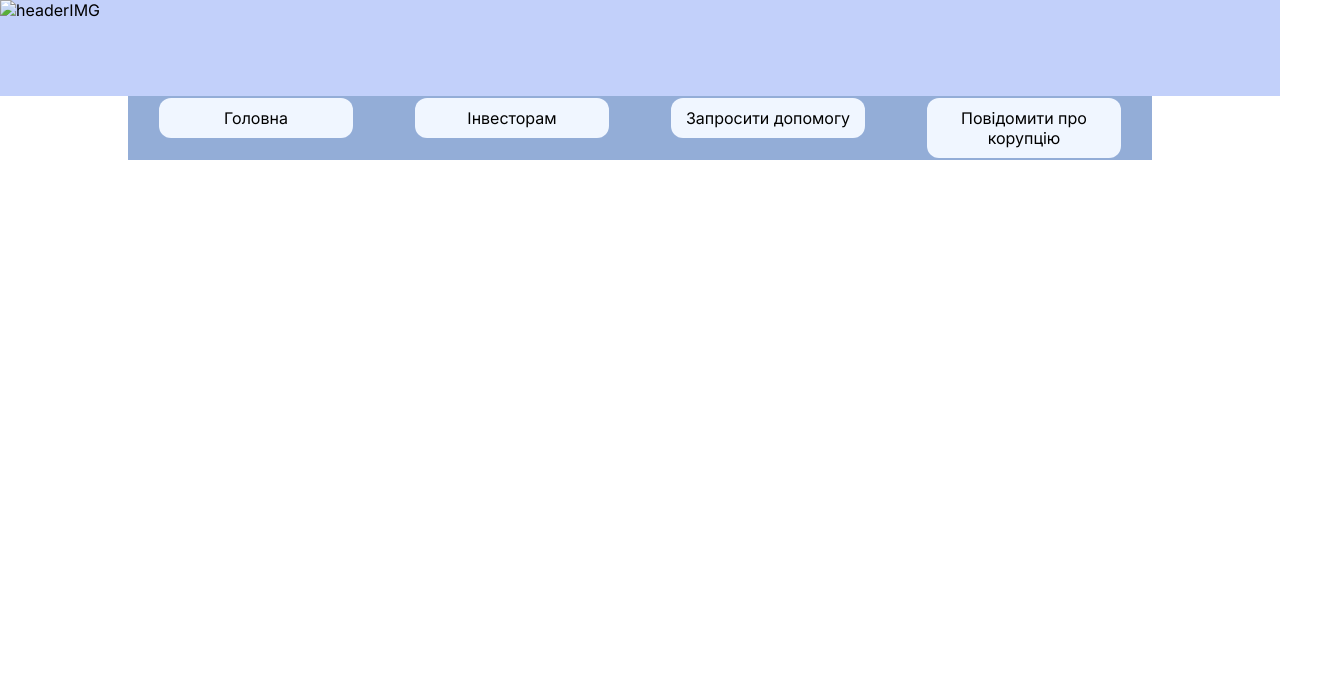
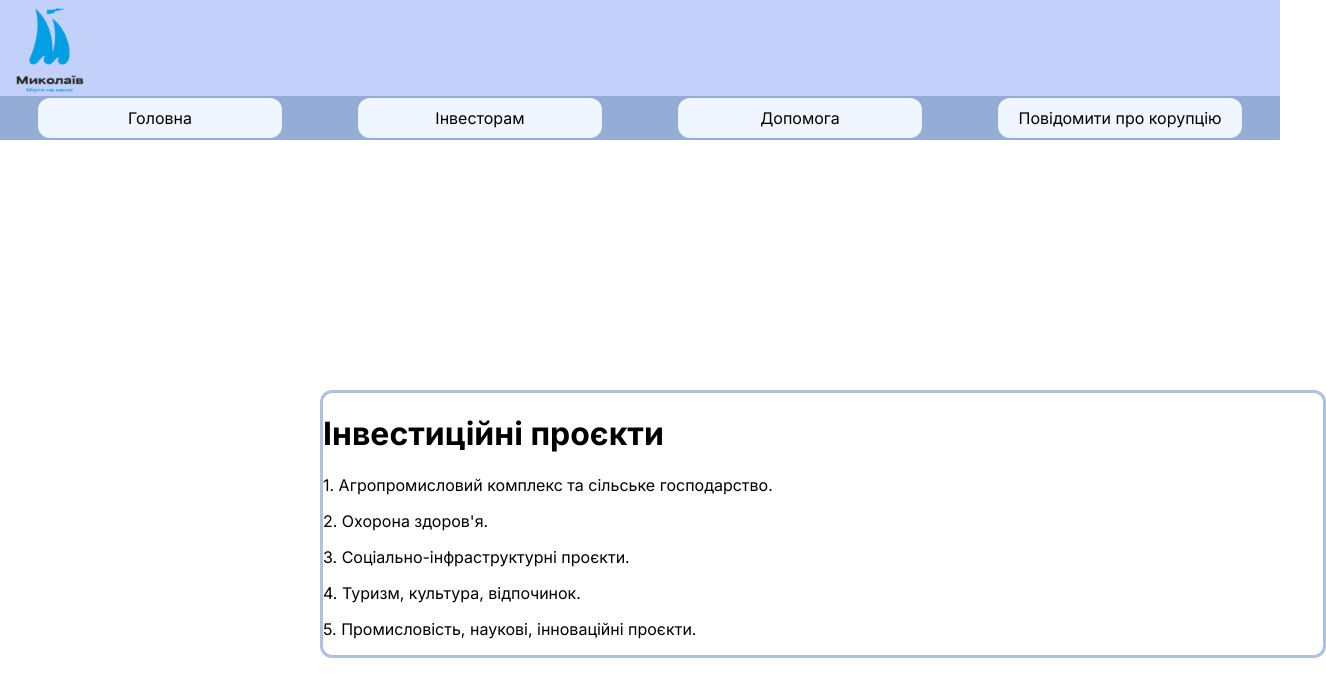
Before and after one commit to Urukururu/drTeamHACH-A-THON, a plain HTML site: page second.html in a window 1280 px wide. Shown: the whole page, 1326 px wide, since content can reach past the window. Drawn offline with Linux system fonts and the light colour scheme; grey boxes are pictures that could not be loaded.

Commit message:
made final product

```diff
--- a/css/style.css
+++ b/css/style.css
@@ -52,11 +52,9 @@ body {
 {
     width: 40%;
     height: 100%;
-
     display: flex;
     justify-content:center;
     align-items: center;
-
 }
 .image
 {
@@ -65,9 +63,7 @@ body {
     display: flex;
     align-items: center;
     justify-content: center;
-
 }
-
 .card
 {
     height: 67%;
@@ -82,12 +78,9 @@ body {
     text-align: justify;
     color: #333333;
 }
-
 .imgPng
 {
-
     z-index: 67;
-
 }
 .contaner
 {
@@ -101,7 +94,6 @@ body {
     height: 10px;
     position: absolute;
 }
-
 .firstdot
 {
     top:67%;
@@ -119,7 +111,6 @@ body {
     top: 20%;
     left: 50%;
 }
-
 .skrynnik
 {
     position: absolute;
@@ -130,11 +121,24 @@ body {
      padding: 15px;
     text-align: justify;
     color: #333333;
-
 }
-
 .dot:hover > .skrynnik
 {
-
     z-index: 67;
 }
+.investments{
+    margin-top: 250px;
+    position: relative;
+}
+.card h1{
+    text-align: center;
+}
+.cardd{
+    position: absolute;
+    top: 100%;
+    left: 25%;
+    width: 1000px;
+    background-color: rgba(255, 255, 255, 0.8);
+    border-radius: 12px;
+    border: 3px solid rgba(147,173,215,0.75);
+}
--- a/second.html
+++ b/second.html
@@ -10,26 +10,32 @@
     <link href="https://fonts.googleapis.com/css2?family=Inter:ital,opsz,wght@0,14..32,100..900;1,14..32,100..900&display=swap" rel="stylesheet">
 </head>
 <body>
-    <div class="header"><img href="" alt="headerIMG"></div>
+    <div class="header wigth100"><div class="imgPng"><img src="img/logo.png" alt="headerIMG" width="100px" height="100px"></div></div>
         <div class="width100">
-            <div class="navbar">
+            <div class="navbar width100">
                 <div>
                     <a href="index.html">Головна</a>
                 </div>
-                <div>
+                <div >
                     <a href="second.html">Інвесторам</a>
                 </div>
                 <div>
-                    <a href="third.html">Запросити допомогу</a>
+                    <a href="third.html">Допомога</a>
                 </div>
                 <div>
                     <a href="fourth.html">Повідомити про корупцію</a>
                 </div>
         </div>
     </div>
-    <div class="width100">
-        <div class="descripton"></div>
-        <div class="image"></div>
+    <div class="investments bgimage">
+        <div class="cardd">
+            <h1>Інвестиційні проєкти</h1>
+            <p>1. Агропромисловий комплекс та сільське господарство.</p>
+            <p>2. Охорона здоров'я.</p>
+            <p>3. Соціально-інфраструктурні проєкти.</p>
+            <p>4. Туризм, культура, відпочинок.</p>
+            <p>5. Промисловість, наукові, інноваційні проєкти.</p>
+        </div>
     </div>
 </body>
 </html>
```
Also changed, not shown: fourth.html (+3 -3 lines), index.html (+5 -5 lines), third.html (+3 -3 lines).
